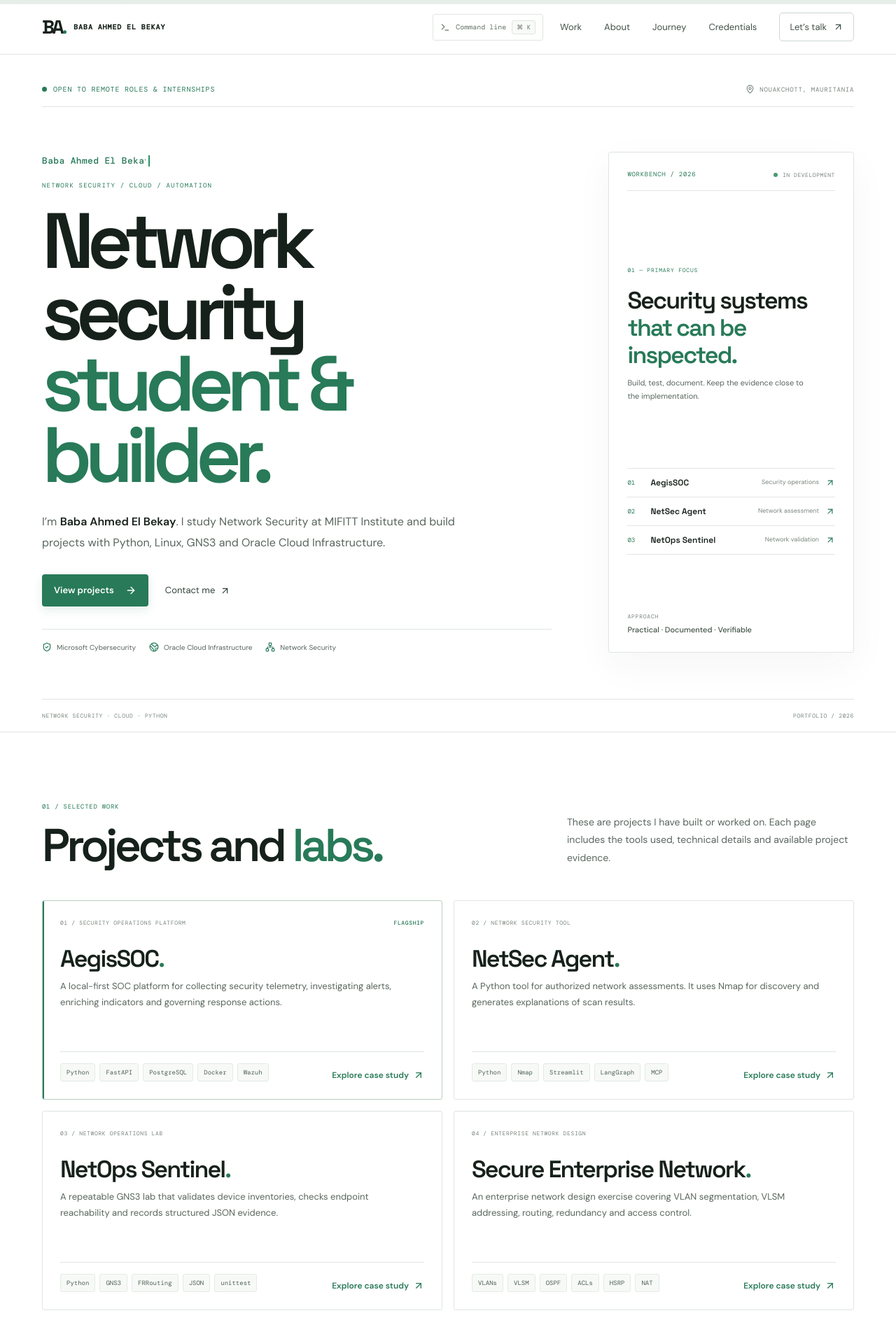
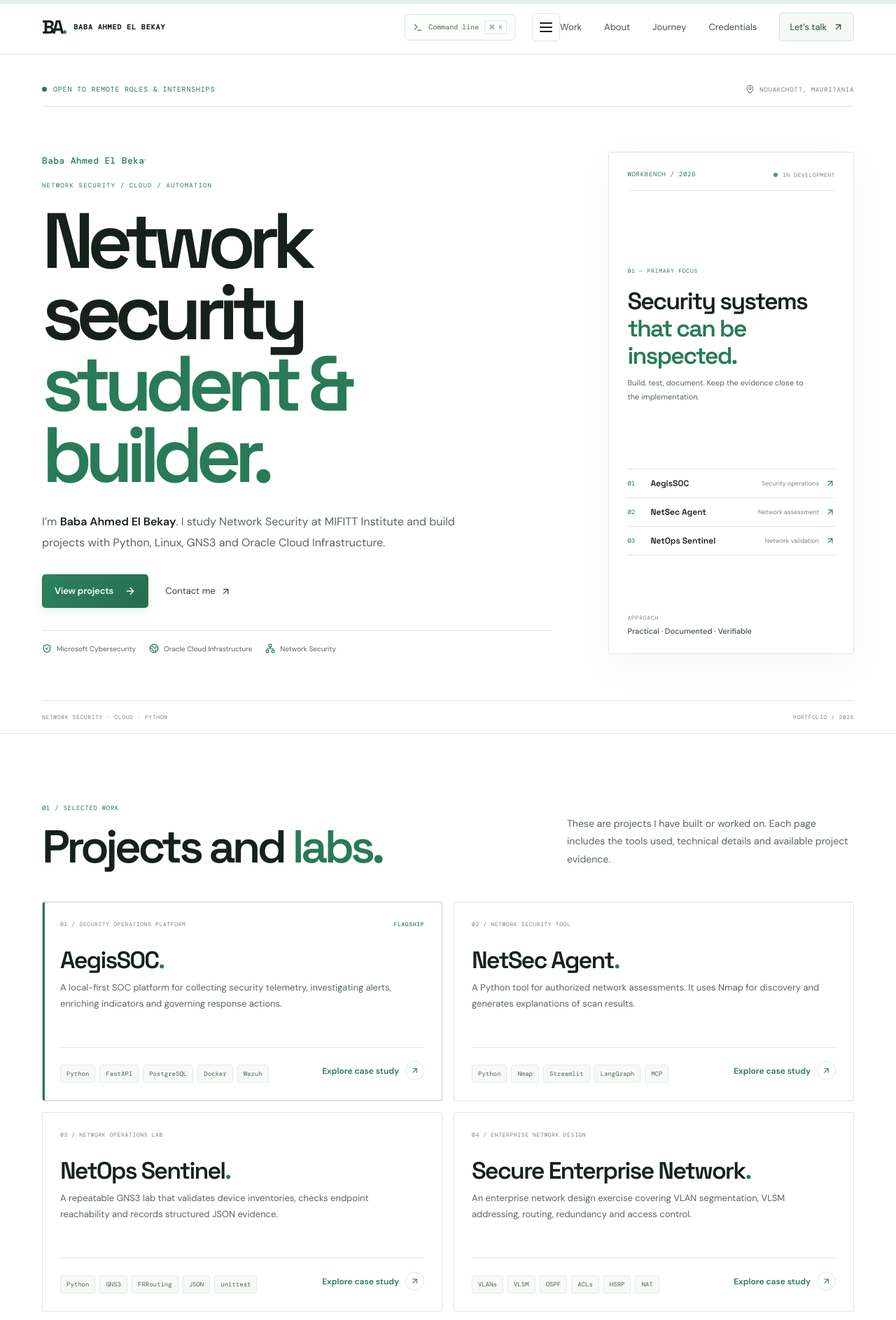
Before and after one commit to TheRootBaba/baba-ahmed-portfolio, a Next.js app: page / in a window 1280 px wide. Shown: the top 1887 px of the page at 70% size. Built offline with nearby package versions, Linux system fonts and the light colour scheme.

Commit message:
Polish buttons, links and interaction states

```diff
--- a/app/globals.css
+++ b/app/globals.css
@@ -481,3 +481,137 @@ a:focus-visible,button:focus-visible{outline:3px solid rgba(40,122,88,.42);outli
 @media(max-width:700px){.project-visual svg{display:none}.project-visual-mobile{display:grid;grid-template-columns:repeat(2,minmax(0,1fr));gap:8px}.project-visual-mobile li:last-child{grid-column:1/-1}}
 
 .project-visual{margin-inline:0;margin-bottom:0}
+
+
+/* Interaction refinement — consistent controls, clearer affordances, restrained depth */
+:root{
+  --ease-out:cubic-bezier(.22,.75,.25,1);
+  --focus-ring:0 0 0 3px rgba(40,122,88,.13);
+}
+.button{
+  position:relative;
+  min-height:46px;
+  justify-content:center;
+  border:1px solid transparent;
+  border-radius:5px;
+  padding:13px 17px;
+  letter-spacing:-.01em;
+  transition:transform .2s var(--ease-out),background .2s ease,border-color .2s ease,box-shadow .2s ease,color .2s ease;
+}
+.button svg{flex:0 0 auto;transition:transform .2s var(--ease-out)}
+.button-primary{
+  background:linear-gradient(135deg,#2d825e 0%,#246d4d 100%);
+  box-shadow:0 3px 0 rgba(17,67,43,.13),0 7px 18px rgba(31,98,70,.12);
+}
+.button-primary:hover{
+  background:linear-gradient(135deg,#328b65 0%,#205f43 100%);
+  box-shadow:0 4px 0 rgba(17,67,43,.12),0 11px 24px rgba(31,98,70,.17);
+  transform:translateY(-2px);
+}
+.button-primary:hover svg,.button-dark:hover svg{transform:translate(2px,-1px)}
+.button-dark{
+  border-color:#1d2b22;
+  box-shadow:0 3px 0 rgba(15,31,21,.12),0 8px 20px rgba(15,31,21,.09);
+  transition:transform .2s var(--ease-out),background .2s ease,box-shadow .2s ease;
+}
+.button-dark:hover{background:#2a3c30;box-shadow:0 4px 0 rgba(15,31,21,.12),0 12px 24px rgba(15,31,21,.14);transform:translateY(-2px)}
+.button:active{transform:translateY(0);box-shadow:none}
+.button:focus-visible,.nav-cta:focus-visible,.command-trigger:focus-visible,.menu-toggle:focus-visible,
+.terminal-close:focus-visible,.terminal-form button:focus-visible,.terminal-footer button:focus-visible{
+  outline:3px solid rgba(40,122,88,.42);outline-offset:3px;
+}
+.text-link{position:relative;min-height:42px;transition:color .18s ease,gap .18s ease}
+.text-link:after{content:"";position:absolute;left:0;right:22px;bottom:5px;height:1px;background:currentColor;transform:scaleX(0);transform-origin:left;transition:transform .2s var(--ease-out)}
+.text-link:hover{gap:10px}
+.text-link:hover:after{transform:scaleX(1)}
+.nav-cta{
+  min-height:40px;border-radius:5px;background:#f5f8f5;
+  border-color:#d6e2d8;color:#244d36!important;
+  transition:background .18s ease,border-color .18s ease,transform .18s ease,box-shadow .18s ease;
+}
+.nav-cta:hover{background:#eaf3ec;border-color:#b7cdbd;transform:translateY(-1px);box-shadow:0 4px 12px rgba(27,73,44,.07)}
+.nav-cta svg{transition:transform .18s ease}
+.nav-cta:hover svg{transform:translate(2px,-2px)}
+.command-trigger{
+  min-height:38px;padding:0 11px;border-radius:5px;
+  border-color:#dce6de;background:#fbfdfb;color:#53665a;
+  transition:background .18s ease,border-color .18s ease,color .18s ease,box-shadow .18s ease;
+}
+.command-trigger:hover{background:#f0f6f1;border-color:#b9cdbf;color:var(--green);box-shadow:0 3px 10px rgba(31,68,45,.06)}
+.command-trigger kbd{border:1px solid #dfe7e0;border-radius:3px;background:#fff;padding:3px 5px;color:#7a887e}
+.menu-toggle{width:40px;height:40px;display:grid;place-items:center;border:1px solid var(--line);border-radius:5px;background:#fff;transition:background .18s ease,border-color .18s ease,color .18s ease}
+.menu-toggle:hover{background:var(--green-soft);border-color:#b9cdbf;color:var(--green)}
+.project-card{position:relative;isolation:isolate;overflow:hidden}
+.project-card:before{
+  content:"";position:absolute;left:0;top:0;bottom:0;width:3px;
+  background:var(--green);transform:scaleY(0);transform-origin:bottom;
+  transition:transform .24s var(--ease-out);
+}
+.project-card:hover:before,.project-card:focus-within:before{transform:scaleY(1)}
+.project-card-bottom>a{min-height:34px;gap:9px;transition:color .18s ease,gap .18s ease}
+.project-card-bottom>a svg{
+  width:27px;height:27px;padding:6px;border:1px solid #dce7de;border-radius:50%;
+  transition:transform .2s var(--ease-out),background .2s ease,border-color .2s ease,color .2s ease;
+}
+.project-card-bottom>a:hover{gap:12px;color:#1e6244}
+.project-card-bottom>a:hover svg{transform:translate(2px,-2px);background:var(--green);border-color:var(--green);color:#fff}
+.tag-list span{transition:background .18s ease,border-color .18s ease,color .18s ease}
+.project-card:hover .tag-list span{border-color:#d4e3d7;background:#f7fbf7}
+.cert-card{position:relative;transition:transform .2s var(--ease-out),border-color .2s ease,box-shadow .2s ease}
+.cert-card:hover{transform:translateY(-3px);border-color:#b6cdbb;box-shadow:0 12px 28px rgba(31,68,45,.07)}
+.cert-card-bottom a{
+  display:inline-flex;align-items:center;gap:7px;min-height:34px;padding:7px 10px;
+  border:1px solid #d7e4d9;border-radius:4px;background:#fbfdfb;
+  font-size:11px;font-weight:600;color:var(--green);
+  transition:background .18s ease,border-color .18s ease,transform .18s ease;
+}
+.cert-card-bottom a:hover{background:#edf6ef;border-color:#adc8b4;transform:translateY(-1px)}
+.cert-card-bottom a svg{transition:transform .18s ease}
+.cert-card-bottom a:hover svg{transform:translate(2px,-2px)}
+.work-footnote a{display:inline-flex;align-items:center;gap:7px;min-height:36px;color:var(--green);font-weight:600;transition:gap .18s ease,color .18s ease}
+.work-footnote a:hover{gap:10px;color:#1e6244}
+.contact-methods a{
+  position:relative;min-height:70px;padding:13px 15px;border:1px solid transparent;border-radius:5px;
+  transition:background .18s ease,border-color .18s ease,transform .18s ease;
+}
+.contact-methods a:hover{background:rgba(255,255,255,.68);border-color:#d2e1d5;transform:translateY(-2px)}
+.contact-methods a>svg:last-child{transition:transform .18s ease}
+.contact-methods a:hover>svg:last-child{transform:translate(2px,-2px)}
+.detail-back,.detail-footer>a,.detail-doc-links a{
+  transition:color .18s ease,background .18s ease,border-color .18s ease,transform .18s ease;
+}
+.detail-doc-links a:hover{background:#f2f8f3;border-color:#b8cdbd;transform:translateY(-1px)}
+.back-to-top{border:1px solid #cbdccf;box-shadow:0 6px 18px rgba(20,48,29,.1);transition:opacity .2s ease,transform .2s ease,background .2s ease,border-color .2s ease}
+.back-to-top:hover{background:var(--green);border-color:var(--green);color:#fff;transform:translateY(-3px)}
+.terminal-form button{transition:background .18s ease,transform .18s ease}
+.terminal-form button:hover{background:#1e6244;transform:translateY(-1px)}
+.terminal-footer button{transition:background .16s ease,border-color .16s ease,color .16s ease}
+.terminal-footer button:hover{background:#edf6ef;border-color:#adc8b4;color:#1e6244}
+.project-visual{border-radius:5px;box-shadow:0 8px 28px rgba(25,52,34,.035)}
+.project-visual .visual-link{stroke-dasharray:3 6}
+.project-visual .visual-node{transition:stroke .18s ease,fill .18s ease}
+.project-visual:hover .visual-node{stroke:#c5d8ca}
+.project-visual-mobile li{border-radius:4px;transition:border-color .18s ease,background .18s ease}
+.project-visual-mobile li:hover{border-color:#b8cdbd;background:#f8fcf8}
+a,button{-webkit-tap-highlight-color:rgba(40,122,88,.12)}
+@media(max-width:800px){
+  .command-trigger{margin-left:auto;margin-right:10px}
+  .main-nav.nav-open{box-shadow:0 14px 24px rgba(24,47,30,.08)}
+}
+@media(max-width:600px){
+  .hero-actions{gap:16px;flex-wrap:wrap}
+  .hero-actions .button{min-height:46px}
+  .nav-cta{margin-top:5px}
+  .contact-methods a{min-height:64px}
+  .cert-card-bottom a{min-height:38px}
+}
+@media(hover:none){
+  .project-card:hover,.cert-card:hover,.contact-methods a:hover{transform:none}
+}
+@media(prefers-reduced-motion:reduce){
+  .button,.button svg,.text-link,.text-link:after,.nav-cta,.nav-cta svg,.project-card:before,
+  .project-card-bottom>a,.project-card-bottom>a svg,.cert-card,.cert-card-bottom a,
+  .cert-card-bottom a svg,.contact-methods a,.contact-methods a>svg:last-child{
+    transition:none!important;
+  }
+}
```
